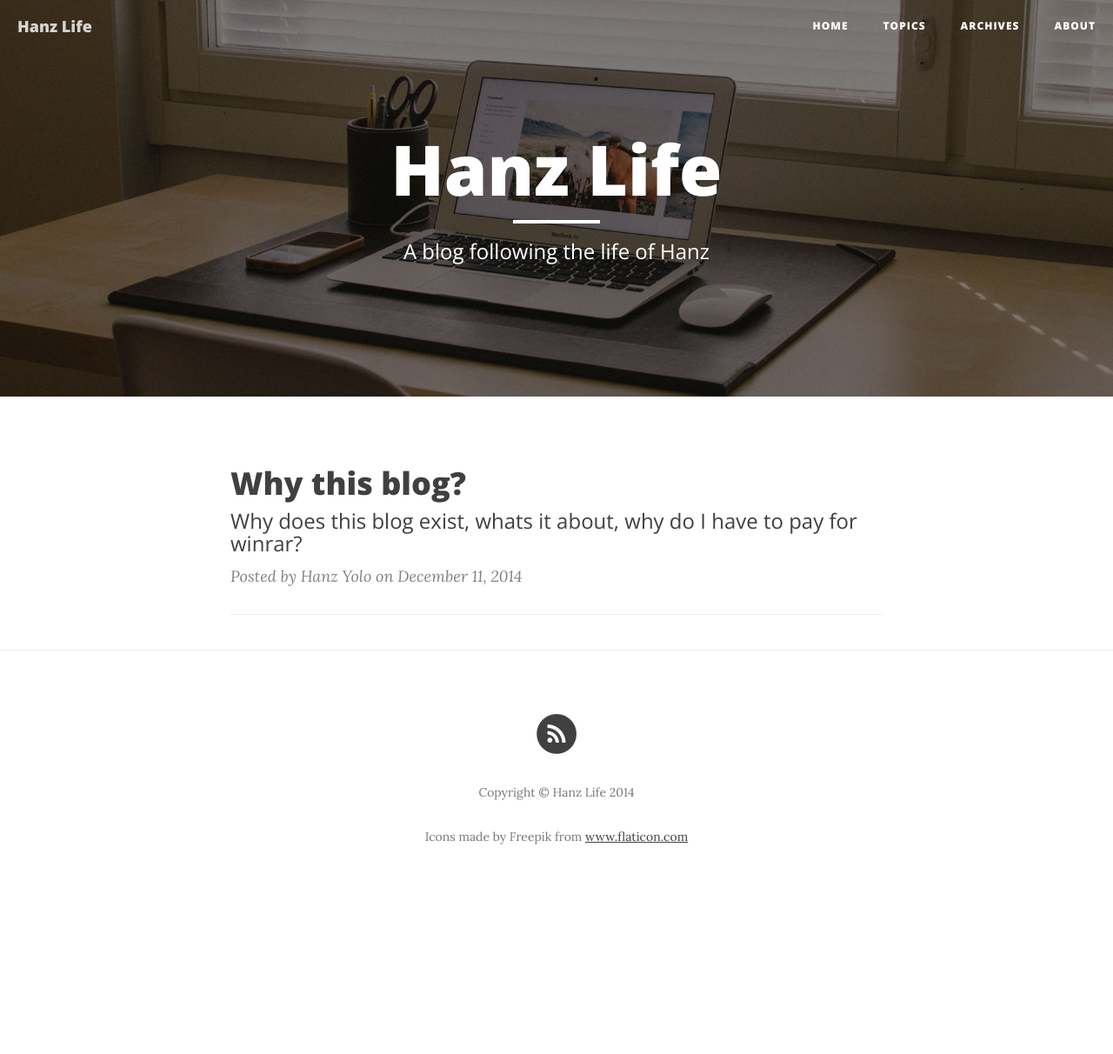
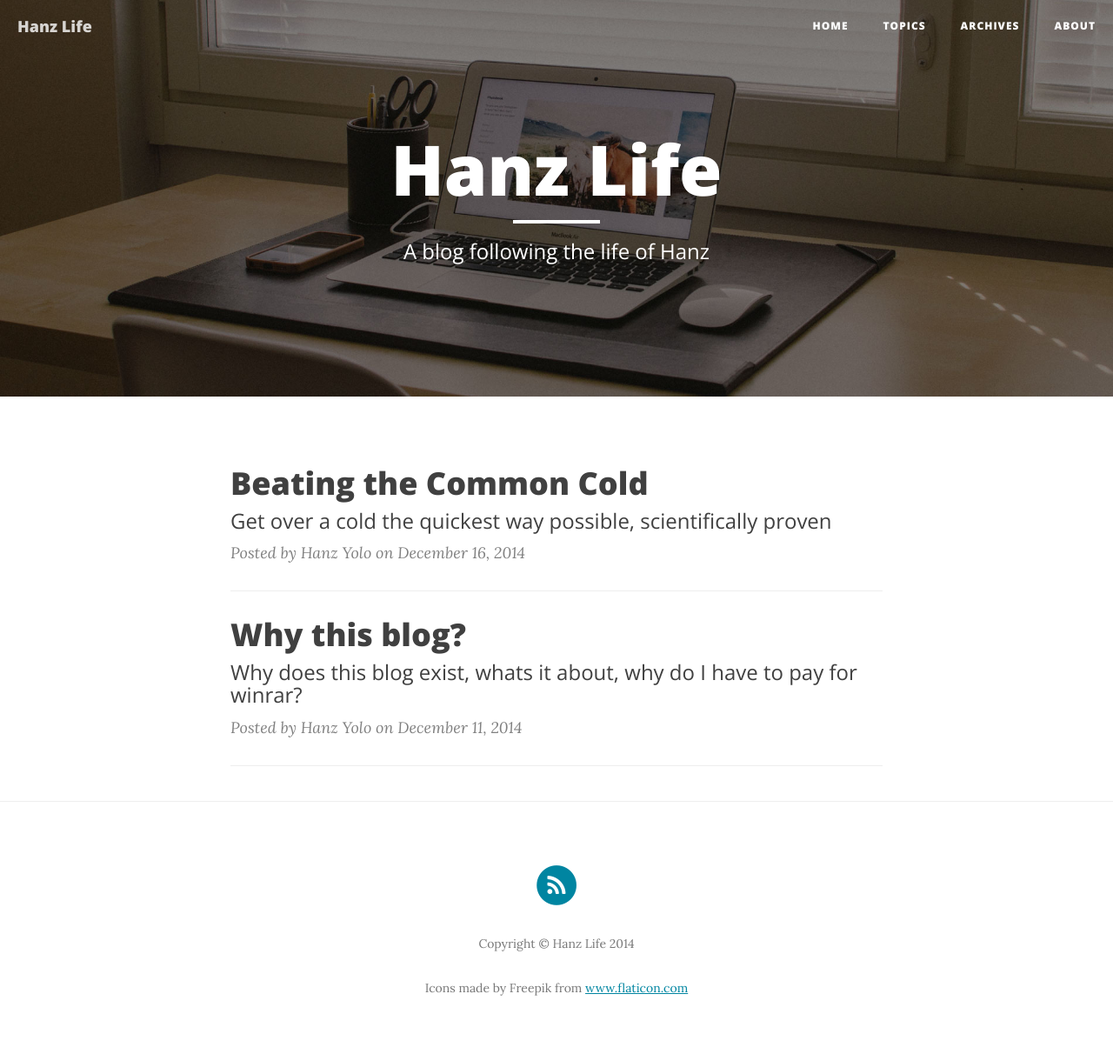
Before and after one commit to hanzblog/hanzblog.github.io, a Jekyll site: the page built from index.html, in a window 1280 px wide. Shown: the whole page at 87% size. Built offline with Jekyll 4.4.1, drawn with Linux system fonts in a browser that asks for light colours; nearby versions of some CDN libraries; the list of posts is cut into pages by our own code; before the commit the page ends 1038 px from its top, so only the background shows below that; some of the changed lines change nothing that is shown.

Commit message:
common cold blog post

```diff
--- /dev/null
+++ b/_posts/2014-12-16-commoncold.markdown
@@ -0,0 +1,51 @@
+---
+layout:     post
+title:      "Beating the Common Cold"
+subtitle:   "Get over a cold the quickest way possible, scientifically proven"
+date:       2014-12-16 12:00:00
+author:     "Hanz Yolo"
+tags: "health disease"
+header-img: "img/sneeze-pic.jpg"
+---
+
+<h2 class="section-heading">Disclaimer</h2>
+
+<p>I'm not a medical professional. I am merely summarizing my experimentation and the existing scientific research.</p>
+
+<h2 class="section-heading">The (Quick) Story</h2>
+
+<p>I recently had a rather miserable cold, and rather than lay down and accept my fate as a groggy, sneezing zombie with a non-functional nose, I decided to beat this thing as quickly as I could and return to my normal life. Here are my findings on how to beat <b>The Common Cold</b> as quickly as possible.</p>
+
+<h2 class="section-heading">What Worked</h2>
+  <ul>
+    <li><b>Getting 100% of my daily Vitamin C</b> - This was easily accomplished by drinking OJ </li>
+    <li><b>Garlic Extract</b> - <a href="http://www.amazon.com/gp/product/B002Y27JD8/ref=as_li_tl?ie=UTF8&camp=1789&creative=9325&creativeASIN=B002Y27JD8&linkCode=as2&tag=hanz06-20&linkId=ASJMXF2KSOSY4L7Z">I used these off Amazon: Nature's Bounty Odorless Garlic 1000mg</a><img src="http://ir-na.amazon-adsystem.com/e/ir?t=hanz06-20&l=as2&o=1&a=B002Y27JD8" width="1" height="1" border="0" alt="" style="border:none !important; margin:0px !important;" />. According to <a href="http://examine.com/supplements/Garlic/">Examine.com's research</a>, Garlic reduces the length of the Common Cold, and lessens the symptoms. It also has a STRONG effect on preventing future colds if you continue to supplement it.
+    </li>
+    <li><b>Zinc Lozenges</b> - According to <a href="http://examine.com/supplements/Zinc/">Examine.com's research</a>, Zinc is effective at reducing the length and severity of a cold. You need to take it every few hours until your symptoms subside. The research that proved zinc was effective used lozenges. Other sources say nasal sprays can negatively affect one's ability to smell and taste, so I avoided those. I used these: <a href="http://www.amazon.com/gp/product/B0013HV9O0/ref=as_li_tl?ie=UTF8&camp=1789&creative=390957&creativeASIN=B0013HV9O0&linkCode=as2&tag=hanz06-20&linkId=ZUSJY2FNF2KYLWCJ">Now Foods Zinc Gluconate Tablets</a><img src="http://ir-na.amazon-adsystem.com/e/ir?t=hanz06-20&l=as2&o=1&a=B0013HV9O0" width="1" height="1" border="0" alt="" style="border:none !important; margin:0px !important;" />
+    </li>
+    <li><b>African Geranium, in pill form</b> - Also known as Pelargonium Sidoides, this herb lessens the effects and duration of coughing, congestion, and Bronchial issues. I used this particular one: <a href="http://www.amazon.com/gp/product/B00138YEZK/ref=as_li_tl?ie=UTF8&camp=1789&creative=9325&creativeASIN=B00138YEZK&linkCode=as2&tag=hanz06-20&linkId=3T6HEM3TMNL4ZLGN">Nature's Way Umcka ColdCare Chewable</a><img src="http://ir-na.amazon-adsystem.com/e/ir?t=hanz06-20&l=as2&o=1&a=B00138YEZK" width="1" height="1" border="0" alt="" style="border:none !important; margin:0px !important;" />
+    </li>
+    <li><b>Sleeping as much as possible</b> - I don't feel the need to follow up with scientific research here</li>
+    <li><b>Light Exercise</b> - I was initially wrong here, I thought all exercise was bad when you're sick. Apparently moderate exercise can reduce stress and break up congestion.</li>
+    <li><b>Water and Hot Tea</b> - staying hydrated, no surprise here</li>
+  </ul>
+
+<h2 class="section-heading">Things I Thought That Worked That Didn't</h2>
+  <ul>
+    <li><b>Getting more than 100% of my daily Vitamin C</b> sorry Emergen-C</li>
+    <li><b>Zinc Nasal Sprays</b> - May actually be harmful</li>
+    <li><b>Tylenol</b> - Makes you feel better, but doesn't cure your symptoms</li>
+    <li><b>Avoiding Exercise</b> - see above</li>
+    <li><b>Soup</b> - Doesn't do much beyond hydration</li>
+  </ul>
+
+<h2 class="section-heading">Conclusion</h2>
+
+<p>I managed to cut down a cold that normally affects for me five to seven days down to around three (thats obviously speculation). One thing I noticed is I felt considerable better throughout the day as I took more and more of these meds/supplements. If you've got anymore ideas on getting over a cold, feel free to comment.</p>
+
+-Hanz
+
+
+<p><b>Sources:</b><br/><a href="http://store.examine.com/refer/hanz?loc=store%2Fstack-guides%2F">Scientific Research from Examine.com</a></p>
+<!--<p>Placeholder text by <a href="http://spaceipsum.com/">Space Ipsum</a>. <p>Photographs by <a href="https://www.flickr.com/photos/nasacommons/">NASA on The Commons</a>.</p>
+-->
--- a/css/clean-blog.css
+++ b/css/clean-blog.css
@@ -20,7 +20,7 @@ h6 {
   font-weight: 800;
 }
 a {
-  color: #404040;
+  color: #0085a1;
 }
 a:hover,
 a:focus {
```
Also changed, not shown: img/sneeze-pic.jpg (added).
